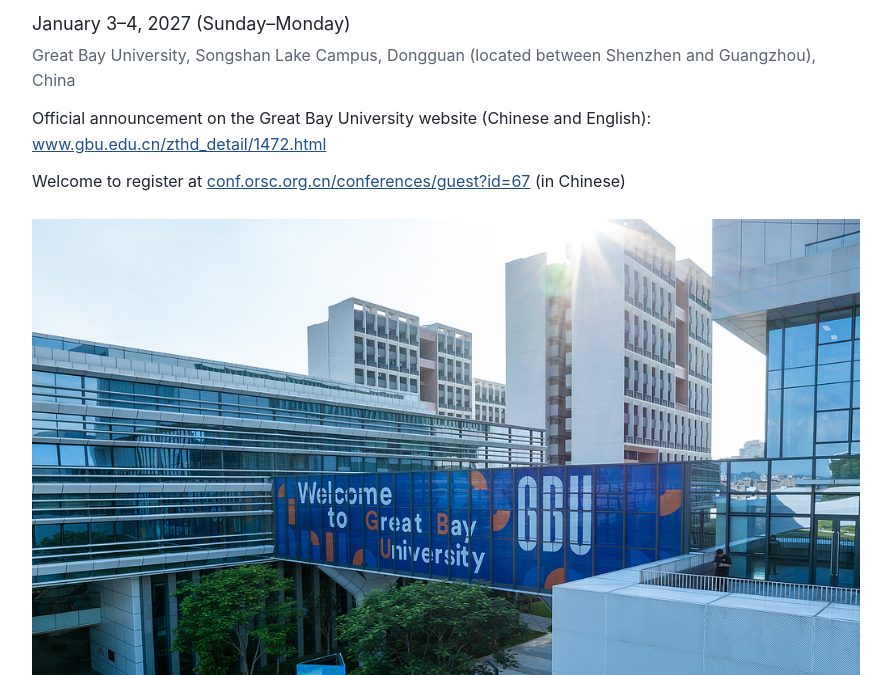
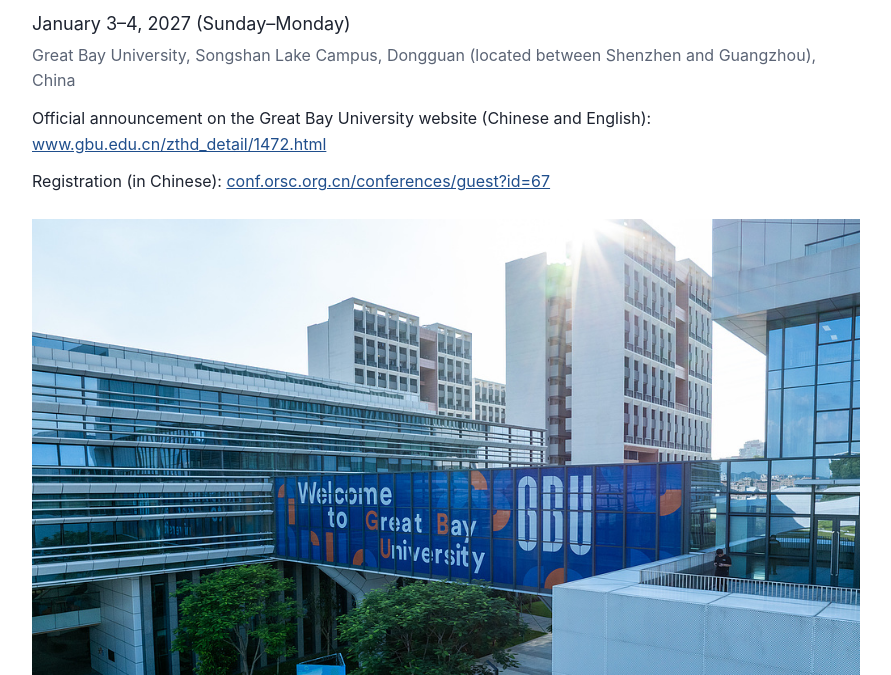
Before and after one commit to yangliu-op/gbwico2027, a plain HTML site: page index.html in a window 1280 px wide. Shown: the part 125-800 px from the top of the page, without its empty margins (194-1085 px from the left). Drawn offline with Linux system fonts and the light colour scheme.

Commit message:
Use label style for the registration line

```diff
--- a/index.html
+++ b/index.html
@@ -72,7 +72,7 @@
     <p class="when">January 3–4, 2027 (Sunday–Monday)</p>
     <p class="where">Great Bay University, Songshan Lake Campus, Dongguan (located between Shenzhen and Guangzhou), China</p>
     <p class="official">Official announcement on the Great Bay University website (Chinese and English): <a href="https://www.gbu.edu.cn/zthd_detail/1472.html">www.gbu.edu.cn/zthd_detail/1472.html</a></p>
-    <p class="official">Welcome to register at <a href="https://conf.orsc.org.cn/conferences/guest?id=67">conf.orsc.org.cn/conferences/guest?id=67</a> (in Chinese)</p>
+    <p class="official">Registration (in Chinese): <a href="https://conf.orsc.org.cn/conferences/guest?id=67">conf.orsc.org.cn/conferences/guest?id=67</a></p>
     <figure class="hero"><img src="images/campus.jpg" width="1024" height="721" alt="Welcome banner on the Great Bay University campus"></figure>
   </div>
 </header>
```
